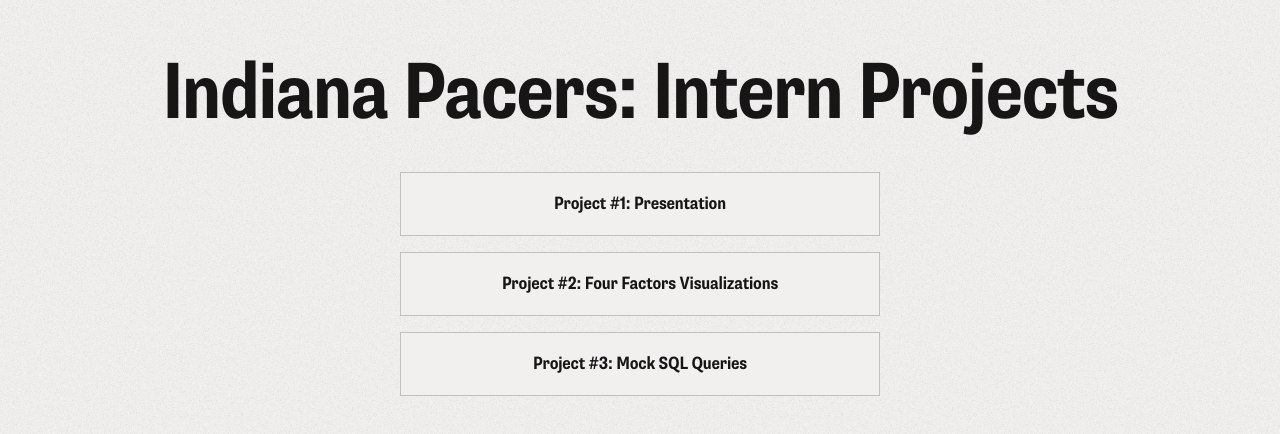
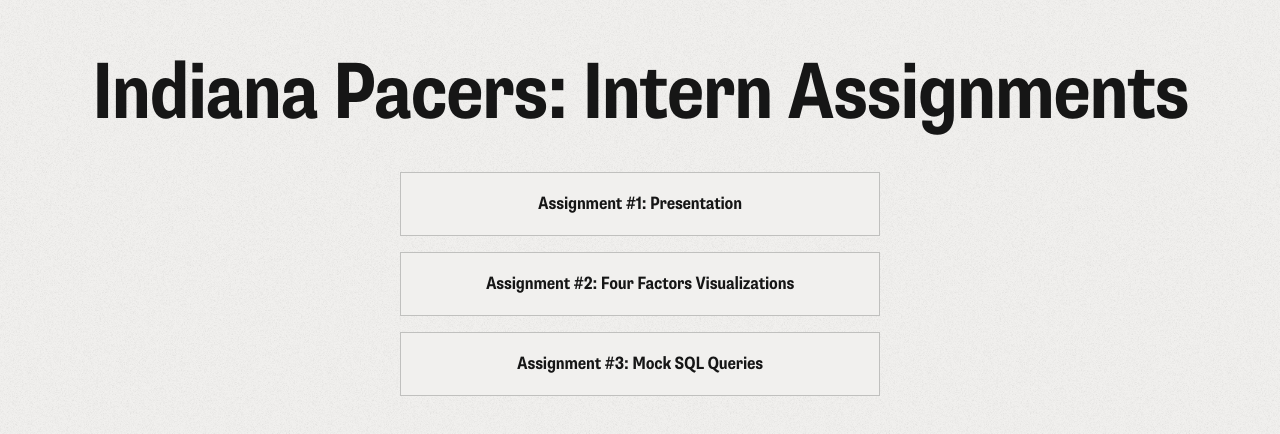
Before and after one commit to MauryaKumpatla/mauryasworksamples, a Next.js app: page /indianapacersprojects in a window 1280 px wide. Shown: the part 174-608 px from the top of the page. Built offline with nearby package versions, Linux system fonts and the light colour scheme.

Commit message:
Rename project to assignment throughout indianapacersprojects

```diff
--- a/app/indianapacersprojects/page.tsx
+++ b/app/indianapacersprojects/page.tsx
@@ -6,9 +6,9 @@
   const titleFont = "var(--font-supria), sans-serif";
 
   const buttons: { label: string; href?: string; external?: boolean }[] = [
-    { label: 'Project #1: Presentation', href: '/indianapacersprojects/presentation' },
-    { label: 'Project #2: Four Factors Visualizations', href: '/indianapacersprojects/four-factors' },
-    { label: 'Project #3: Mock SQL Queries', href: '/indianapacersprojects/sql-queries' },
+    { label: 'Assignment #1: Presentation', href: '/indianapacersprojects/presentation' },
+    { label: 'Assignment #2: Four Factors Visualizations', href: '/indianapacersprojects/four-factors' },
+    { label: 'Assignment #3: Mock SQL Queries', href: '/indianapacersprojects/sql-queries' },
   ];
 
   const buttonStyle: React.CSSProperties = {
@@ -52,7 +52,7 @@
         color: '#161616',
         margin: '0 0 5vh',
       }}>
-        Indiana Pacers: Intern Projects
+        Indiana Pacers: Intern Assignments
       </h1>
 
       <div style={{
--- a/app/indianapacersprojects/presentation/page.tsx
+++ b/app/indianapacersprojects/presentation/page.tsx
@@ -32,7 +32,7 @@
           color: '#161616',
           margin: 0,
         }}>
-          Project #1: Presentation
+          Assignment #1: Presentation
         </h1>
       </div>
 
```
